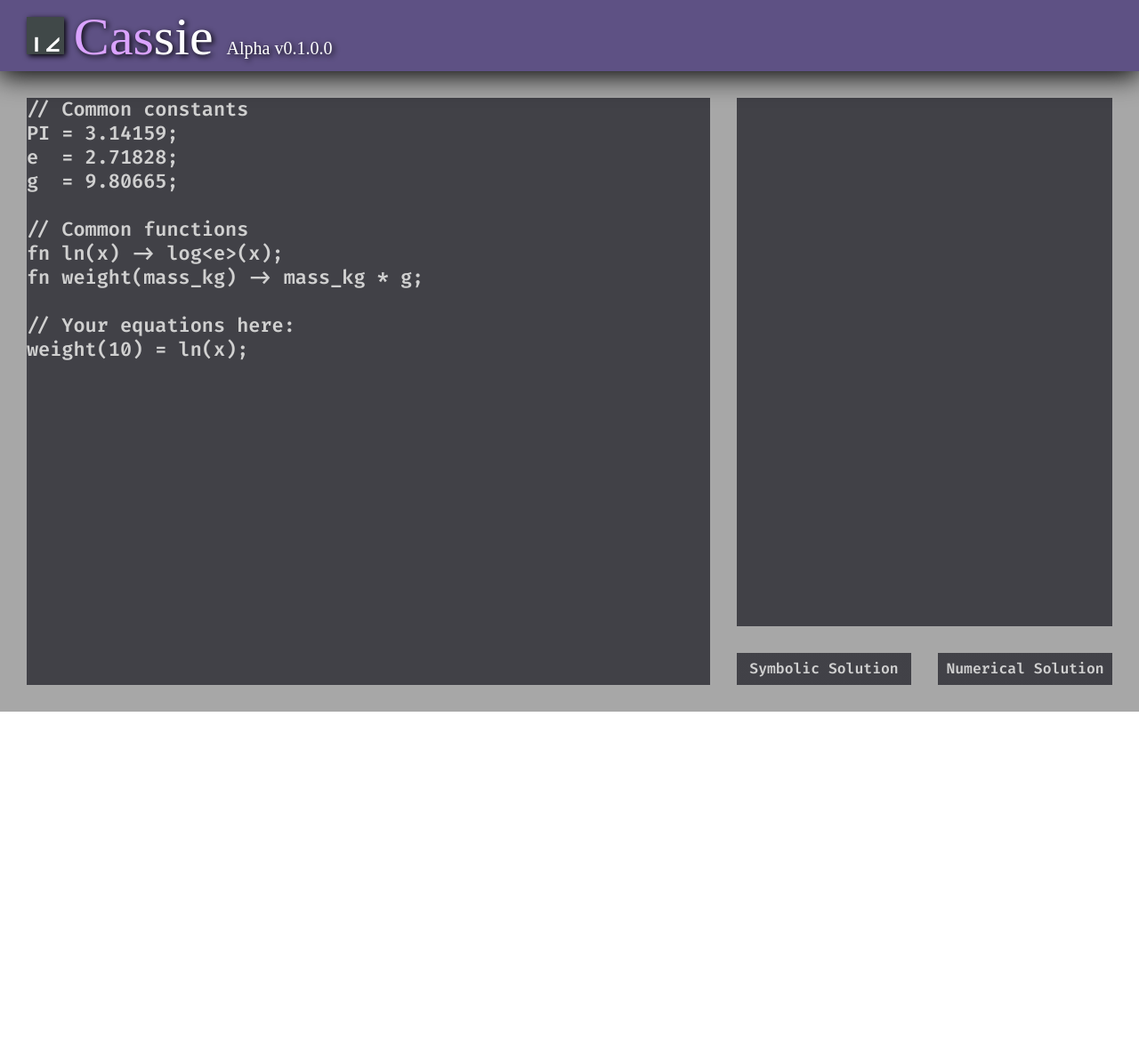
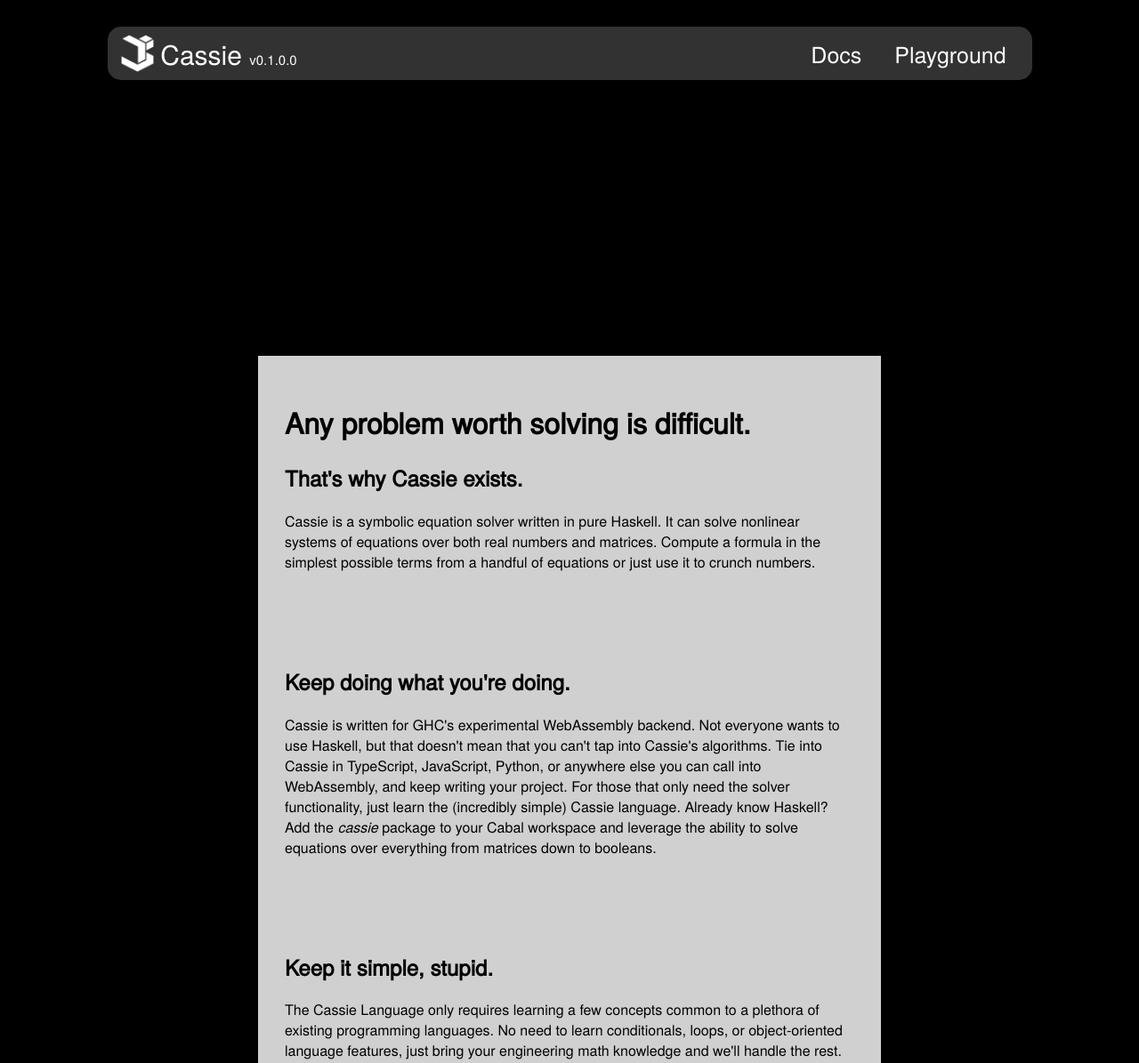
Before and after one commit to ForceOverArea/cassie, a website: page docs/index.html in a window 1280 px wide. Shown: the top 1195 px of the page at 89% size. Before the commit the page ends 800 px from the top, so only its background shows below. Drawn offline with Linux system fonts and the light colour scheme.

Commit message:
saving progress for GitHub pages.

```diff
--- a/docs/index.html
+++ b/docs/index.html
@@ -3,53 +3,74 @@
 <head>
   <meta charset="UTF-8">
   <meta name="viewport" content="width=device-width, initial-scale=1.0">
-  <title>CASsie v0.1.0.0</title>
-  <link rel="shortcut icon" href="public/assets/images/cassie_logo_lighter.ico" type="image/x-icon">
+  <title>Cassie v0.1.0.0</title>
+  <link rel="shortcut icon" href="public/assets/images/cassie logo reboot transparent.ico" type="image/x-icon">
   <link rel="stylesheet" href="./public/style.css">
-  <script type="module" src="./public/index.js" defer></script>
 </head>
 <body>
   <div id="outermost" class="outermost top-left debug">
-    <span id="titlebar" class="titlebar top-left debug">
-      <div class="title-inner">
-        <span>
-          <img src="public/assets/images/cassie_logo_lighter.png"
+    <div class="titlebar-container">
+      <span id="titlebar" class="titlebar top-left debug">
+        <div class="title-inner debug">
+          <img src="public/assets/images/cassie logo reboot transparent.png"
             alt="the cassie logo: a winking computer terminal"
             height="42px">
-        </span>
-        <span class="title">
-          <span class="title-alt">Cas</span>sie
-          <span class="version-tag">Alpha v0.1.0.0</span>
-        </span>
-      </div>
-    </span>
+          <span class="title">
+            Cassie
+            <span class="version-tag">v0.1.0.0</span>
+          </span>
+        </div>
+        <nav class="navbar">
+          <span class="quick-fill clickable nav-item">
+            <a href="./docs.html">Docs</a>
+          </span>
+          <span class="quick-fill clickable nav-item">
+            Playground
+          </span>
+          &nbsp;
+        </nav>
+      </span>
+    </div>
     <div id="app-view" class="app-view top-left debug">
-      <div id="editor-border" class="editor-border border debug">
-        <div id="editor-pane" class="editor-pane debug" contenteditable="true" spellcheck="false">
-          <div>// Common constants</div>
-          <div>PI = 3.14159;</div>
-          <div>e&nbsp; = 2.71828;</div>
-          <div>g&nbsp; = 9.80665;</div>
-          <div><br></div>
-          <div>// Common functions</div>
-          <div>fn ln(x) -&gt; log&lt;e&gt;(x);</div>
-          <div>fn weight(mass_kg) -&gt; mass_kg * g;</div>
-          <div><br></div>
-          <div>// Your equations here:</div>
-          <div>weight(10) = ln(x);<br></div>
-        </div>
-      </div>
-      <div id="soln-border" class="soln-border border debug">
-        <div id="soln-pane" class="soln-pane debug"></div>
-        <div id="toggle-border" class="toggle-border debug">
-          <div id="soln-toggle" class="soln-toggle debug">
-            <div id="symbolic-toggle" class="toggle-option-border l">
-              <div id="toggle-option" class="toggle-option quick-fill clickable">Symbolic Solution</div>
-            </div>
-            <div id="numeric-toggle" class="toggle-option-border r">
-              <div id="toggle-option" class="toggle-option quick-fill clickable">Numerical Solution</div>
-            </div>
-          </div>
+      <div class="article-container">
+        <div class="article">
+          <h1><span style="font-size: 72;">A</span>ny problem worth solving is difficult.</h1>
+          <h2>That's why Cassie exists.</h2>
+          <p>
+            Cassie is a symbolic equation solver written in pure
+            Haskell. It can solve nonlinear systems of equations
+            over both real numbers and matrices. Compute a formula
+            in the simplest possible terms from a handful of equations
+            or just use it to crunch numbers.
+          </p>
+          <br>
+          <br>
+          <br>
+          <h2>Keep doing what you're doing.</h2>
+          <p>
+            Cassie is written for GHC's experimental WebAssembly
+            backend. Not everyone wants to use Haskell, but that
+            doesn't mean that you can't tap into Cassie's algorithms.
+            Tie into Cassie in TypeScript, JavaScript, Python, or
+            anywhere else you can call into WebAssembly, and keep
+            writing your project. For those that only need the solver
+            functionality, just learn the (incredibly simple) Cassie
+            language. Already know Haskell? Add the <i>cassie</i>
+            package to your Cabal workspace and leverage the ability
+            to solve equations over everything from matrices down to
+            booleans.
+          </p>
+          <br>
+          <br>
+          <br>
+          <h2>Keep it simple, stupid.</h2>
+          <p>
+            The Cassie Language only requires learning a few concepts
+            common to a plethora of existing programming languages.
+            No need to learn conditionals, loops, or object-oriented
+            language features, just bring your engineering math knowledge
+            and we'll handle the rest.
+          </p>
         </div>
       </div>
     </div>
--- /dev/null
+++ b/docs/public/article-style.css
@@ -0,0 +1,18 @@
+.article-container {
+    display: flex;
+    justify-content: center;
+
+    width: 100%;
+}
+
+.article {
+    position: absolute;
+    background-color: #D0D0D0;
+    color: black;
+
+    font-family: 'TeXGyreHeros';
+
+    width: 50%;
+    top: 50vh;
+    padding: 30px;
+}
--- a/docs/public/outputRendering.js
+++ b/docs/public/outputRendering.js
@@ -13,18 +13,20 @@ const SYM_SOLN_CLASSLIST = [
 export function renderSymbolic(cassieSoln) {
   const symSolns = [];
 
+  console.log(JSON.stringify(cassieSoln.solution));
+
   // Generate list of equations to add to HTML
-  for (const { equation } of cassieSoln.solution) {
-    symSolns.push(wrapWithSolutionTag(equation, symSolns.length));
+  for (const [_, soln] of Object.entries(cassieSoln.solution)) {
+    symSolns.push(wrapWithSolutionTag(soln.constrained, symSolns.length));
   }
 
   // Add eqns to HTML
-  SOLN_PANE.innerHTML = renderContext(cassieSoln.context)
-    + `<br>&nbsp;<br>${solnHeader('Solution:')}<br>`
-    + symSolns.join('<br>');
+  // SOLN_PANE.innerHTML = renderContext(cassieSoln.context)
+  //   + `<br>&nbsp;<br>${solnHeader('Solution:')}<br>`
+  //   + symSolns.join('<br>');
 
   // Add onclick events to new tags
-  for (const [i, { steps, symbol }] of cassieSoln.solution.entries()) {
+  for (const [i, { steps, symbol }] of Object.entries(cassieSoln.solution)) {
     const elem = document.getElementById(SYM_SOLN_ID_PREFIX + i);
     elem.onclick = () => {
       SOLN_PANE.innerHTML = solnHeader(`Showing steps to solve for ${symbol}:`)
@@ -43,9 +45,9 @@ export function renderNumeric(cassieSoln) {
     numSolns.push(`${symbol} = ${maybeValue}`);
   }
 
-  SOLN_PANE.innerHTML = renderContext(cassieSoln.context)
-    + `<br>&nbsp;<br>${solnHeader('Solution:')}<br>`
-    + numSolns.join('<br>');
+  // SOLN_PANE.innerHTML = renderContext(cassieSoln.context)
+  //   + `<br>&nbsp;<br>${solnHeader('Solution:')}<br>`
+  //   + numSolns.join('<br>');
 }
 
 /**
--- a/docs/public/style.css
+++ b/docs/public/style.css
@@ -1,7 +1,8 @@
+@import './article-style.css';
+
 :root {
     color: white;
-    /* background-image: url('assets/images/abstract-white-wave-or-wavy-line-background-and-texture-vector-1307380358.jpg'); */
-    background-color: white;
+    background-color: black;
 }
 
 @font-face {
@@ -9,8 +10,18 @@
     src: url('assets/fonts/FiraCode-SemiBold.ttf');
 }
 
+@font-face {
+    font-family: 'TeXGyreHeros';
+    src: url('assets/fonts/texgyreheros-regular.otf');
+}
+
 [contenteditable] {
     outline: 0px solid transparent;
+}
+
+a {
+    text-decoration: inherit;
+    color: inherit;
 }
 
 .outermost {
@@ -27,41 +38,73 @@
     justify-content: center;
     text-align: left;
 
-    background-color: #808080B0;
+    /* background-color: #808080B0; */
+}
+
+.titlebar-container {
+    position: sticky;
+    top: 30px;
+
+    display: flex;
+    justify-content: center;
+
+    z-index: 1;
 }
 
 .titlebar {
     /* size */
-    height: 80px;
-    width: 100%;
+    height: 60px;
+    width: 80%;
     /* alignment */
-    /* padding-top: 15px; */
-    background-color: #5E5184;
-    filter: drop-shadow(0px 5px 15px black);
+    top: 15px;
+    background-color: #3F3F3FCC;
+    border-radius: 15px;
+
+    display: flex;
+    align-items: center;
+    padding-left: 15px;
 }
 
 .title-inner {
-    padding-top: 7px;
-    padding-left: 30px;
-
-    filter: drop-shadow(2px 2px 3px black);
+    display: flex;
+    align-items: center;
 }
 
 .title {
     /* cool font */
-    font-family: 'Times New Roman';
-    font-size: 60px;
+    font-family: 'TeXGyreHeros';
+    font-size: 30px;
     /* alignment */
     padding-left: 7px;
 }
 
-.title-alt {
-    /* text color for CAS in CASsie */
-    color: #daa3ff;
+.navbar {
+    font-family: 'TeXGyreHeros';
+    font-size: 25px;
+
+    margin-left: auto;
+    order: 2;
+}
+
+.navbar span {
+    color: white;
+
+    padding-right: 15px;
+    padding-left: 15px;
+
+    background: linear-gradient(to right, #b7ff3b 50%, #00000000 50%);
+    background-size: 200% 100%;
+    background-position: right bottom;
+    transition: all 0.15s ease;
+}
+
+.navbar span:hover {
+    color: #3F3F3F;
+    background-position: left bottom;
 }
 
 .version-tag {
-    font-size: 20px;
+    font-size: 15px;
 }
 
 .app-view {
@@ -71,120 +114,9 @@
 
     font-family: 'FiraCode';
     color: #D0D0D0;
-    /* background-color: black; */
+    background-color: black;
     padding-top: 30px;
     padding-bottom: 30px;
-}
-
-.editor-border {
-    /* size */
-    width: 60%;
-    /* alignment */
-    padding-left: 30px;
-    padding-right: 30px;
-}
-
-.editor-pane {
-    font-size: 16pt;
-
-    color: #D0D0D0;
-    background-color: #202028C0;
-
-    height: 100%;
-}
-
-.soln-border {
-    flex: 1;
-    display: flex;
-    flex-flow: column;
-
-    padding-right: 30px;
-}
-
-.soln-pane {
-    flex: 1;
-    display: flex;
-    flex-direction: column;
-    align-items: center;
-
-    font-size: 16pt;
-    flex-basis: 80%;
-    flex-shrink: 0;
-
-    color: #D0D0D0;
-    background-color: #202028C0;
-}
-
-.toggle-border {
-    flex: 1;
-    display: flex;
-}
-
-.soln-toggle {
-    flex: 1;
-    display: flex;
-    flex-direction: row;
-
-    padding-top: 30px;
-}
-
-.soln-header {
-    display: flex;
-    align-items: left baseline;
-    width: 100%;
-}
-
-.toggle-option-border {
-    flex: 1;
-    display: flex;
-
-    width: 48%;
-}
-
-.toggle-option-border.l {
-    padding-right: 15px;
-}
-
-.toggle-option-border.r {
-    padding-left: 15px;
-}
-
-.toggle-option {
-    /* alignment */
-    display: flex;
-    align-items: center;
-    justify-content: center;
-    /* size */
-    width: 100%;
-    /* coloring */
-    background: linear-gradient(to right, #D0D0D0 50%, #202028C0 50%);
-    /* border: 1px solid #D0D0D0; */
-}
-
-.toggle-option:hover {
-    color: #202028;
-}
-
-.sym-soln-entry {
-    display: flex;
-    justify-content: center;
-    width: 100%;
-    background: linear-gradient(to right, #D0D0D0 50%, #00000000 50%);
-    transition: all 0.2s ease;
-}
-
-.sym-soln-entry:hover {
-    color: #202028;
-}
-
-.quick-fill {
-    background-size: 200% 100%;
-    background-position: right bottom;
-    transition: all 0.15s ease;
-}
-
-.quick-fill:hover {
-    background-position: left bottom;
 }
 
 .clickable {
--- a/docs/public/wasm/wasm_wrapper.js
+++ b/docs/public/wasm/wasm_wrapper.js
@@ -41,12 +41,11 @@ export async function init() {
 }
 
 const haskellStringCleanup = (x) => {
-  console.log(x);
   return x
     .replaceAll('<', '&lt;')
     .replaceAll('>', '&gt;')
-    .replaceAll('\\\\n', '<br>')
-    .replaceAll('\\\"', '"')
+    .replaceAll('\\n', '<br>')
+    .replaceAll('\\"', '"')
     .slice(1, -1);
 }
 
```
Also changed, not shown: docs/docs.html (added, +39 -0 lines), docs/playground.html (added, +58 -0 lines), docs/public/playground-style.css (added, +99 -0 lines), docs/public/assets/fonts/texgyreheros-regular.otf (added), docs/public/assets/images/cassie logo reboot transparent.ico (added), docs/public/assets/images/cassie logo reboot transparent.png (added), docs/public/assets/images/cassie_logo.ico (deleted), docs/public/assets/images/cassie_logo.png (deleted), docs/public/assets/images/cassie_logo_light.png (deleted), docs/public/assets/images/cassie_logo_lighter.ico (deleted), docs/public/assets/images/cassie_logo_lighter.png (deleted).
